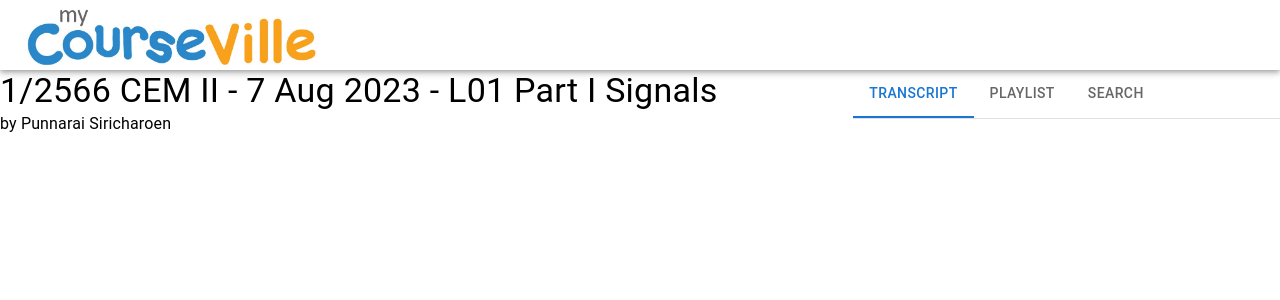
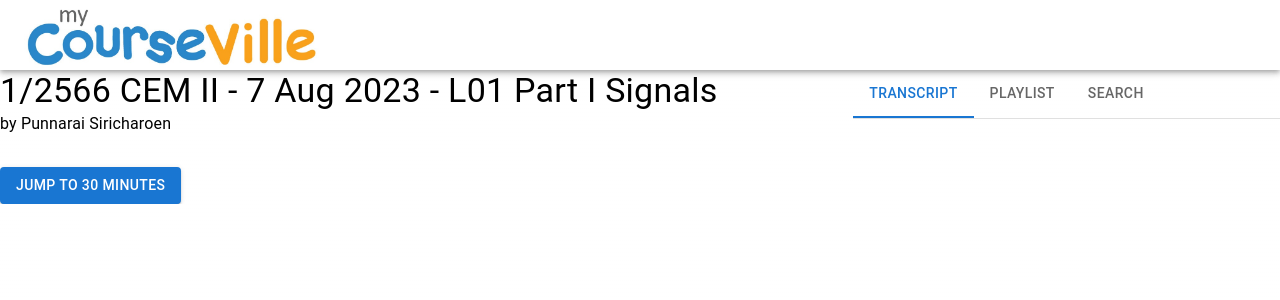
Before and after one commit to PacharaWin/mcv-retrieval-frontend, a Next.js app: page / in a window 1280 px wide. Shown: the top 300 px of the page. Built offline with nearby package versions, Linux system fonts and the light colour scheme.

Commit message:
make clicking on result card seekto the timestamp

```diff
--- a/src/components/HomePage.tsx
+++ b/src/components/HomePage.tsx
@@ -1,4 +1,4 @@
-import { Box  } from "@mui/material";
+import { Box, Button  } from "@mui/material";
 import CustomAppBar from "./AppBar";
 import { Grid } from "@mui/material";
 import MyTabBar from "./TabBar";
@@ -8,7 +8,7 @@ import { useState } from "react";
 export default function Home() {
 
     //State
-    const [player, setPlayer]:any = useState(null);
+    const [player, setPlayer]:any = useState({});
     return (
         <Box>
             <CustomAppBar />
@@ -27,6 +27,13 @@ export default function Home() {
                     <MyTabBar player={player} />
                 </Grid>
             </Grid>
+            <Button variant="contained" color="primary" onClick={
+                () => {
+                    console.log(player);
+                    player.seekTo(1800);
+                }
+
+            }>Jump to 30 minutes</Button>
         </Box>
     );
 }
--- a/src/components/SearchPage.tsx
+++ b/src/components/SearchPage.tsx
@@ -32,11 +32,11 @@ const SearchPage: React.FC<SearchPageProps> = ({player}) => {
     };
 
     function handleResultCardClick(start_time: string) {
-        console.log(player)
         if (!player) {
             return;
         }
-        const myArray = start_time.split(':');
+        const trunc_time = start_time.split(' ')[1].substring(0,8);
+        const myArray = trunc_time.split(':');
         const seconds = (+myArray[0]) * 3600 + (+myArray[1]) * 60 + (+myArray[2]);
         player.seekTo(seconds);
     }
@@ -55,14 +55,14 @@ const SearchPage: React.FC<SearchPageProps> = ({player}) => {
 
             <div>
                 {transcript.map((item: {start_time:string,stop_time:string, text:string}, index: number) => (
-                    // <div onClick={() => handleResultCardClick(item.start_time)}>
+                    <div onClick={() => handleResultCardClick(item.start_time)} key={index}>
                         <SearchResultCard
                             key={index}
                             start_time={item.start_time}
                             stop_time={item.stop_time}
                             text={item.text}
                         />
-                    // </div>
+                    </div>
                 ))}
             </div>
         </div>
--- a/src/components/TabBar.tsx
+++ b/src/components/TabBar.tsx
@@ -38,9 +38,9 @@ function a11yProps(index: number) {
   };
 }
 
-export default function MyTabBar(player:any) {
+export default function MyTabBar(inputprop:any) {
   const [value, setValue] = React.useState(0);
-
+  const player = inputprop.player;
   const handleChange = (event: React.SyntheticEvent, newValue: number) => {
     setValue(newValue);
   };
--- a/src/components/VideoPlayer.tsx
+++ b/src/components/VideoPlayer.tsx
@@ -16,10 +16,10 @@ const VideoPlayer: React.FC<VideoPlayerProps> = ({ videoId,videoName,uploader,se
             autoplay: 1,
         },
     }
-    var player:any = null;
 
     const _onReady = (event:any) => {
-        player = event.target;
+        const player = event.target;
+        console.log(player);
         setPlayer(player);
 
     }
--- a/tsconfig.json
+++ b/tsconfig.json
@@ -16,6 +16,6 @@
       "@/*": ["./src/*"]
     }
   },
-  "include": ["next-env.d.ts", "**/*.ts", "**/*.tsx"],
+  "include": ["next-env.d.ts", "**/*.ts", "**/*.tsx", "src/api/player.js"],
   "exclude": ["node_modules"]
 }
```
